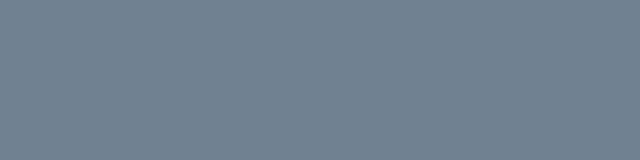
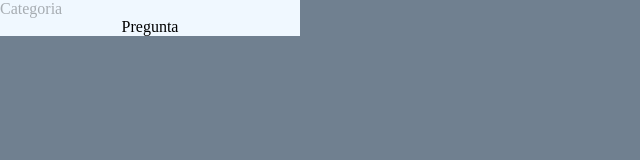
Before and after one commit to oscarleonapp/quiz, a plain HTML site: page index.html in a window 1280 px wide. Shown: the whole page, without its empty margins (0-640 px from the left). Drawn offline with Linux system fonts and the light colour scheme.

Commit message:
creando el contendor del diseño

```diff
--- a/css/main.css
+++ b/css/main.css
@@ -1,11 +1,28 @@
 body {
     background-color: slategray;
+    padding: 0;
+    margin: 0;
+    text-align: center;
+    align-items: center;
 }
 
 .contendor {
-    width: 100%;
-    height: 100%;
-    display: flex;
+    width: 100vw;
+    height: 100vh;
+    display: inline-flex;
     flex-direction: column;
     justify-content: center;
+    border: 1px solid white;
+
 }
+
+.encabezado {
+    background-color: aliceblue;
+    width: 300px;
+    height: 70%;
+}
+
+.categoria {
+    opacity: 0.3;
+    text-align: left;
+}
--- a/index.html
+++ b/index.html
@@ -8,8 +8,15 @@
     <link rel="stylesheet" href="css/main.css">
 </head>
 <body>
-    <main class="contenedor">
-
-    </main>
+        <div class="contenedor">
+            <div class="encabezado">
+                <div class="categoria">
+                    Categoria
+                </div>
+                <div class="pregunta">
+                    Pregunta
+                </div>
+            </div>
+        </div>
 </body>
 </html>
```
